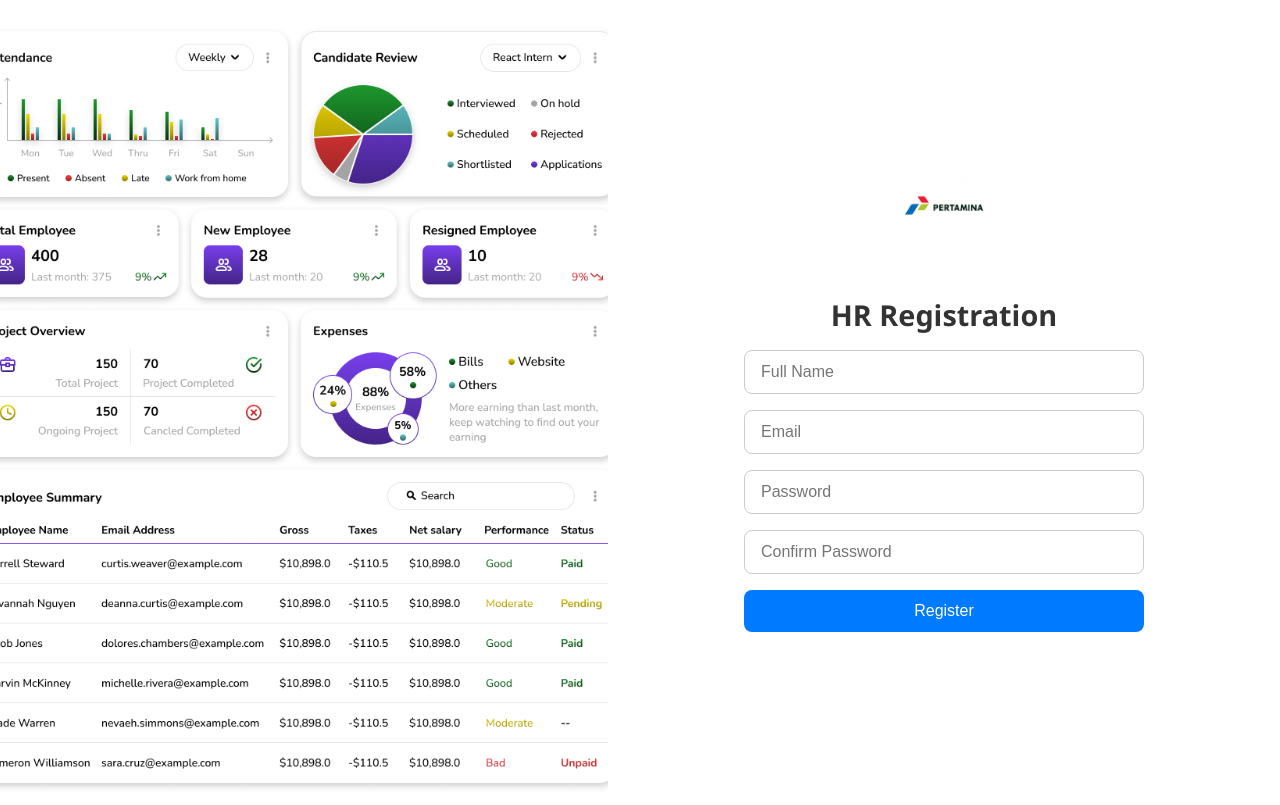
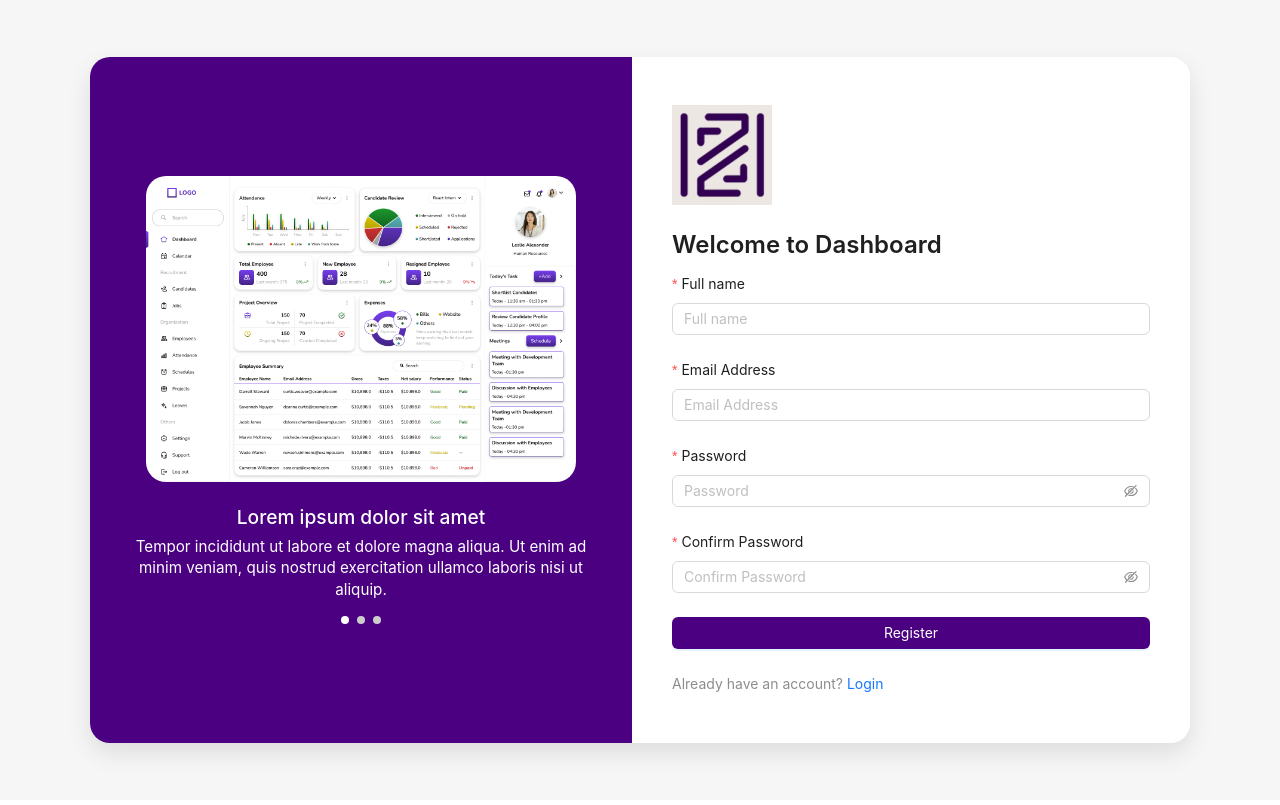
Before and after one commit to chiragbang/hrms-dashboard, a React (Create React App) app in the folder client/: page /register in a window 1280 px wide. Built offline with nearby package versions, Linux system fonts and the light colour scheme.

Commit message:
register-login-ui

```diff
--- a/client/package.json
+++ b/client/package.json
@@ -3,12 +3,17 @@
   "version": "0.1.0",
   "private": true,
   "dependencies": {
+    "@ant-design/icons": "^6.0.0",
+    "@emotion/react": "^11.14.0",
+    "@emotion/styled": "^11.14.0",
+    "@mui/material": "^7.1.1",
     "@testing-library/dom": "^10.4.0",
     "@testing-library/jest-dom": "^6.6.3",
     "@testing-library/react": "^16.3.0",
     "@testing-library/user-event": "^13.5.0",
     "ajv": "^6.12.6",
     "ajv-keywords": "^3.5.2",
+    "antd": "^5.26.0",
     "axios": "^1.9.0",
     "html2pdf.js": "^0.10.3",
     "react": "^19.1.0",
--- a/client/src/App.js
+++ b/client/src/App.js
@@ -1,5 +1,7 @@
 "use client"
 import React, { useEffect } from 'react';
+import 'antd/dist/reset.css'; // For Ant Design v5
+
 import { BrowserRouter as Router, Routes, Route, Navigate } from 'react-router-dom';
 
 import LoginPage from './pages/LoginPage';
--- a/client/src/pages/LoginPage.js
+++ b/client/src/pages/LoginPage.js
@@ -1,57 +1,120 @@
-import React, { useState, useEffect } from 'react';
+import React, { useState } from 'react';
+import { Form, Input, Button, Typography } from 'antd';
+import { EyeInvisibleOutlined, EyeTwoTone } from '@ant-design/icons';
+import { Snackbar, Alert } from '@mui/material';
+import { useNavigate } from 'react-router-dom';
 import axios from 'axios';
+import '../styles/RegisterPage.css'; // reused layout
+
+const { Title, Text } = Typography;
 
 const LoginPage = () => {
-  const [form, setForm] = useState({ email: '', password: '' });
-  const [error, setError] = useState('');
-  const [message, setMessage] = useState('');
+  const [loading, setLoading] = useState(false);
+  const [snackbar, setSnackbar] = useState({ open: false, message: '', severity: 'success' });
+  const [formInstance] = Form.useForm();
+  const navigate = useNavigate();
 
-  // Handle Input
-  const handleChange = (e) => {
-    setForm({ ...form, [e.target.name]: e.target.value });
+  const handleSnackbarClose = () => {
+    setSnackbar((prev) => ({ ...prev, open: false }));
   };
 
-  // Submit Login
-  const handleSubmit = async (e) => {
-    e.preventDefault();
-    setError('');
+  const onFinish = async (values) => {
+    setLoading(true);
     try {
-      const res = await axios.post('http://localhost:5000/api/auth/login', form);
+      const res = await axios.post('http://localhost:5000/api/auth/login', values);
+
       localStorage.setItem('token', res.data.token);
       localStorage.setItem('user', JSON.stringify(res.data.user));
       localStorage.setItem('loginTime', new Date().toISOString());
 
-      setMessage('Login successful!');
-      window.location.href = '/dashboard'; // redirect
+      setSnackbar({ open: true, message: 'Login successful!', severity: 'success' });
+
+      setTimeout(() => {
+        navigate('/dashboard');
+      }, 1000);
     } catch (err) {
-      setError(err.response?.data?.msg || 'Something went wrong');
+      setSnackbar({
+        open: true,
+        message: err.response?.data?.msg || 'Invalid credentials',
+        severity: 'error',
+      });
+    } finally {
+      setLoading(false);
     }
   };
 
   return (
-    <div style={{ padding: '2rem' }}>
-      <h2>HR Login</h2>
-      <form onSubmit={handleSubmit}>
-        <input
-          name="email"
-          type="email"
-          placeholder="Email"
-          value={form.email}
-          onChange={handleChange}
-          required
-        /><br /><br />
-        <input
-          name="password"
-          type="password"
-          placeholder="Password"
-          value={form.password}
-          onChange={handleChange}
-          required
-        /><br /><br />
-        <button type="submit">Login</button>
-      </form>
-      {error && <p style={{ color: 'red' }}>{error}</p>}
-      {message && <p style={{ color: 'green' }}>{message}</p>}
+    <div className="register-wrapper">
+      <div className="register-card">
+        <div className="register-left">
+          <img src="/dashboard.png" alt="Dashboard" className="dashboard-img" />
+          <div className="left-text">
+            <h3>Lorem ipsum dolor sit amet</h3>
+            <p>
+              Tempor incididunt ut labore et dolore magna aliqua. Ut enim ad minim veniam,
+              quis nostrud exercitation ullamco laboris nisi ut aliquip.
+            </p>
+            <div className="carousel-dots">
+              <span className="dot active" />
+              <span className="dot" />
+              <span className="dot" />
+            </div>
+          </div>
+        </div>
+
+        <div className="register-right">
+          <img src="/logo.jpeg" alt="Logo" className="register-logo" />
+          <Title level={3}>Login to Dashboard</Title>
+
+          <Form layout="vertical" onFinish={onFinish} form={formInstance}>
+            <Form.Item
+              label="Email Address"
+              name="email"
+              rules={[{ required: true, type: 'email', message: 'Please enter a valid email' }]}
+            >
+              <Input placeholder="Email Address" />
+            </Form.Item>
+
+            <Form.Item
+              label="Password"
+              name="password"
+              rules={[{ required: true, message: 'Please enter your password' }]}
+            >
+              <Input.Password
+                placeholder="Password"
+                iconRender={(visible) => (visible ? <EyeTwoTone /> : <EyeInvisibleOutlined />)}
+              />
+            </Form.Item>
+
+            <Form.Item>
+              <Button
+                type="primary"
+                htmlType="submit"
+                block
+                loading={loading}
+                style={{ backgroundColor: '#4b0082' }}
+              >
+                Login
+              </Button>
+            </Form.Item>
+          </Form>
+
+          <Text type="secondary">
+            Don’t have an account? <a href="/register">Register</a>
+          </Text>
+        </div>
+      </div>
+
+      <Snackbar
+        open={snackbar.open}
+        autoHideDuration={4000}
+        onClose={handleSnackbarClose}
+        anchorOrigin={{ vertical: 'bottom', horizontal: 'center' }}
+      >
+        <Alert severity={snackbar.severity} onClose={handleSnackbarClose} sx={{ width: '100%' }}>
+          {snackbar.message}
+        </Alert>
+      </Snackbar>
     </div>
   );
 };
--- a/client/src/pages/RegisterPage.js
+++ b/client/src/pages/RegisterPage.js
@@ -1,94 +1,161 @@
 import React, { useState } from 'react';
-import '../styles/RegisterPage.css'; // Import the CSS file
-// import logo from '../assets/logo.png';
-// import sideImage from '../assets/side-image.jpg';
+import { Form, Input, Button, Typography } from 'antd';
+import { EyeInvisibleOutlined, EyeTwoTone } from '@ant-design/icons';
+import { Snackbar, Alert } from '@mui/material';
+import { useNavigate } from 'react-router-dom';
 import axios from 'axios';
+import '../styles/RegisterPage.css';
+
+const { Title, Text } = Typography;
 
 const RegisterPage = () => {
-  const [form, setForm] = useState({
-    name: '',
-    email: '',
-    password: '',
-    confirmPassword: '',
+  const [loading, setLoading] = useState(false);
+  const [snackbar, setSnackbar] = useState({
+    open: false,
+    message: '',
+    severity: 'success',
   });
-  const [error, setError] = useState('');
-  const [message, setMessage] = useState('');
+  const [formInstance] = Form.useForm();
+  const navigate = useNavigate();
 
-  const handleChange = (e) => {
-    setForm({ ...form, [e.target.name]: e.target.value });
+  const handleSnackbarClose = () => {
+    setSnackbar((prev) => ({ ...prev, open: false }));
   };
 
-  const handleSubmit = async (e) => {
-    e.preventDefault();
-    setError('');
-    setMessage('');
+  const onFinish = async (values) => {
+    const { name, email, password, confirmPassword } = values;
 
-    if (form.password !== form.confirmPassword) {
-      return setError('Passwords do not match');
+    if (password !== confirmPassword) {
+      return setSnackbar({
+        open: true,
+        message: 'Passwords do not match',
+        severity: 'error',
+      });
     }
 
     try {
-      const { name, email, password } = form;
+      setLoading(true);
       const res = await axios.post('http://localhost:5000/api/auth/register', {
         name,
         email,
         password,
       });
-      setMessage(res.data.msg || 'Registered successfully');
-      setForm({ name: '', email: '', password: '', confirmPassword: '' });
+
+      setSnackbar({
+        open: true,
+        message: res.data.msg || 'Registration successful',
+        severity: 'success',
+      });
+
+      formInstance.resetFields(); // ✅ Clear form
+      setTimeout(() => navigate('/'), 1500); // ✅ Navigate after delay
+
     } catch (err) {
-      setError(err.response?.data?.msg || 'Something went wrong');
+      setSnackbar({
+        open: true,
+        message: err.response?.data?.msg || 'Something went wrong',
+        severity: 'error',
+      });
+    } finally {
+      setLoading(false);
     }
   };
 
   return (
-    <div className="register-container">
-      <div className="left-side">
-        <img src="/dashboard.png" alt="side" className="side-image" />
-      </div>
-      <div className="right-side">
-        <div className="form-wrapper">
-          <img src="/logo.jpg" alt="Logo" className="logo" />
-          <h2>HR Registration</h2>
-          <form onSubmit={handleSubmit}>
-            <input
+    <div className="register-wrapper">
+      <div className="register-card">
+        <div className="register-left">
+          <img src="/dashboard.png" alt="Dashboard" className="dashboard-img" />
+          <div className="left-text">
+            <h3>Lorem ipsum dolor sit amet</h3>
+            <p>
+              Tempor incididunt ut labore et dolore magna aliqua. Ut enim ad minim veniam,
+              quis nostrud exercitation ullamco laboris nisi ut aliquip.
+            </p>
+            <div className="carousel-dots">
+              <span className="dot active" />
+              <span className="dot" />
+              <span className="dot" />
+            </div>
+          </div>
+        </div>
+
+        <div className="register-right">
+          <img src="/logo.jpeg" alt="Logo" className="register-logo" />
+          <Title level={3}>Welcome to Dashboard</Title>
+
+          <Form
+            layout="vertical"
+            onFinish={onFinish}
+            form={formInstance}
+          >
+            <Form.Item
+              label="Full name"
               name="name"
-              type="text"
-              placeholder="Full Name"
-              value={form.name}
-              onChange={handleChange}
-              required
-            />
-            <input
+              rules={[{ required: true, message: 'Please enter your name' }]}
+            >
+              <Input placeholder="Full name" />
+            </Form.Item>
+
+            <Form.Item
+              label="Email Address"
               name="email"
-              type="email"
-              placeholder="Email"
-              value={form.email}
-              onChange={handleChange}
-              required
-            />
-            <input
+              rules={[{ required: true, type: 'email', message: 'Please enter a valid email' }]}
+            >
+              <Input placeholder="Email Address" />
+            </Form.Item>
+
+            <Form.Item
+              label="Password"
               name="password"
-              type="password"
-              placeholder="Password"
-              value={form.password}
-              onChange={handleChange}
-              required
-            />
-            <input
+              rules={[{ required: true, message: 'Please enter your password' }]}
+            >
+              <Input.Password
+                placeholder="Password"
+                iconRender={(visible) => (visible ? <EyeTwoTone /> : <EyeInvisibleOutlined />)}
+              />
+            </Form.Item>
+
+            <Form.Item
+              label="Confirm Password"
               name="confirmPassword"
-              type="password"
-              placeholder="Confirm Password"
-              value={form.confirmPassword}
-              onChange={handleChange}
-              required
-            />
-            <button type="submit">Register</button>
-          </form>
-          {error && <p className="error">{error}</p>}
-          {message && <p className="message">{message}</p>}
+              rules={[{ required: true, message: 'Please confirm your password' }]}
+            >
+              <Input.Password
+                placeholder="Confirm Password"
+                iconRender={(visible) => (visible ? <EyeTwoTone /> : <EyeInvisibleOutlined />)}
+              />
+            </Form.Item>
+
+            <Form.Item>
+              <Button
+                type="primary"
+                htmlType="submit"
+                block
+                loading={loading}
+                style={{ backgroundColor: '#4b0082' }}
+              >
+                Register
+              </Button>
+            </Form.Item>
+          </Form>
+
+          <Text type="secondary">
+            Already have an account? <a href="/">Login</a>
+          </Text>
         </div>
       </div>
+
+      <Snackbar
+        open={snackbar.open}
+        autoHideDuration={4000}
+        onClose={handleSnackbarClose}
+        anchorOrigin={{ vertical: 'bottom', horizontal: 'center' }}
+      >
+        <Alert severity={snackbar.severity} onClose={handleSnackbarClose} sx={{ width: '100%' }}>
+          {snackbar.message}
+        </Alert>
+      </Snackbar>
     </div>
   );
 };
--- a/client/src/styles/RegisterPage.css
+++ b/client/src/styles/RegisterPage.css
@@ -1,86 +1,79 @@
-/* RegisterPage.css */
-.register-container {
-  display: flex;
-  height: 100vh;
-  font-family: 'Segoe UI', Tahoma, Geneva, Verdana, sans-serif;
-}
-
-.left-side {
-  flex: 1;
-  background-color: #f5f5f5;
-}
-
-.side-image {
-  width: 100%;
-  height: 100%;
-  object-fit: cover;
-}
-
-.right-side {
-  flex: 1;
+.register-wrapper {
   display: flex;
   justify-content: center;
   align-items: center;
-  padding: 2rem;
+  height: 100vh;
+  background: #f6f6f6;
+  padding: 20px;
 }
 
-.form-wrapper {
-  max-width: 400px;
+.register-card {
+  display: flex;
   width: 100%;
+  max-width: 1100px;
+  border-radius: 20px;
+  box-shadow: 0 10px 25px rgba(0, 0, 0, 0.1);
+  overflow: hidden;
+  background: white;
+}
+
+.register-left {
+  flex: 1;
+  background-color: #4b0082;
+  color: white;
+  display: flex;
+  flex-direction: column;
+  justify-content: center;
+  align-items: center;
+  padding: 2rem;
   text-align: center;
 }
 
-.logo {
+.dashboard-img {
+  width: 90%;
+  max-width: 500px;
+  border-radius: 20px;
+  margin-bottom: 1.5rem;
+}
+
+.left-text h3 {
+  font-size: 1.2rem;
+  margin-bottom: 0.5rem;
+}
+
+.left-text p {
+  font-size: 0.95rem;
+  line-height: 1.4;
+  margin-bottom: 1rem;
+}
+
+.carousel-dots {
+  display: flex;
+  justify-content: center;
+  gap: 8px;
+}
+
+.dot {
+  width: 8px;
+  height: 8px;
+  background: #ccc;
+  border-radius: 50%;
+}
+
+.dot.active {
+  background: white;
+}
+
+.register-right {
+  flex: 1;
+  padding: 3rem 2.5rem;
+  display: flex;
+  flex-direction: column;
+  justify-content: center;
+  background: white;
+}
+
+.register-logo {
   width: 100px;
   margin-bottom: 1.5rem;
 }
-
-h2 {
-  margin-bottom: 1rem;
-  font-size: 1.8rem;
-  color: #333;
-}
-
-form {
-  display: flex;
-  flex-direction: column;
-  gap: 1rem;
-}
-
-input {
-  padding: 0.75rem 1rem;
-  border: 1px solid #ccc;
-  border-radius: 8px;
-  font-size: 1rem;
-  outline: none;
-  transition: border-color 0.2s ease;
-}
-
-input:focus {
-  border-color: #007bff;
-}
-
-button {
-  padding: 0.75rem 1rem;
-  background-color: #007bff;
-  color: white;
-  border: none;
-  border-radius: 8px;
-  font-size: 1rem;
-  cursor: pointer;
-  transition: background-color 0.2s ease;
-}
-
-button:hover {
-  background-color: #0056b3;
-}
-
-.error {
-  color: red;
-  margin-top: 1rem;
-}
-
-.message {
-  color: green;
-  margin-top: 1rem;
-}
```
Also changed, not shown: client/public/logo.jpeg (added), 1 other file (tests, documents, lock files or other folders).
